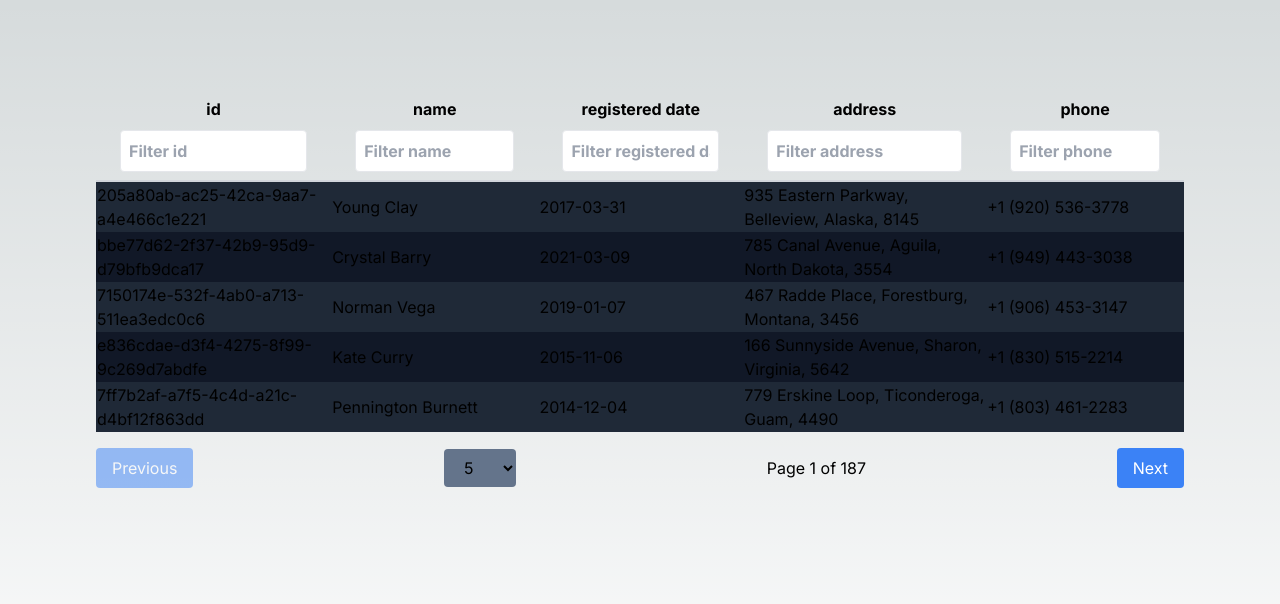
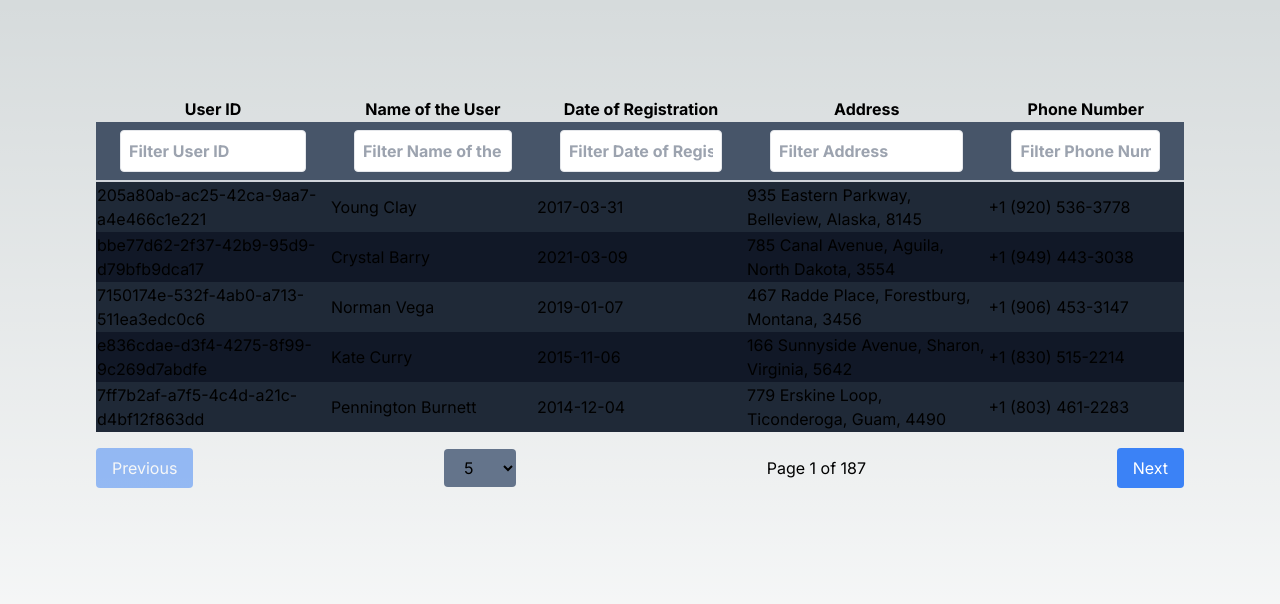
Before and after one commit to alireza107/exploria-task, a Next.js app: page / in a window 1280 px wide. Shown: the top 604 px of the page. Built offline with nearby package versions, Linux system fonts and the light colour scheme.

Commit message:
feat(comp): add regex support, add filter clear btn

```diff
--- a/src/app/page.tsx
+++ b/src/app/page.tsx
@@ -3,22 +3,22 @@ import { TableColDef } from '@/components/table/table.types';
 import { DATA } from '@/data/records';
 
 const tableCols: TableColDef[] = [
-  { field: 'id', headerName: 'id' },
+  { field: 'id', headerName: 'User ID' },
   {
     field: 'name',
-    headerName: 'name',
+    headerName: 'Name of the User',
   },
   {
     field: 'date',
-    headerName: 'registered date',
+    headerName: 'Date of Registration',
   },
   {
     field: 'address',
-    headerName: 'address',
+    headerName: 'Address',
   },
   {
     field: 'phone',
-    headerName: 'phone',
+    headerName: 'Phone Number',
   },
 ];
 
--- a/src/components/table/table.tsx
+++ b/src/components/table/table.tsx
@@ -1,7 +1,7 @@
 'use client';
 
+import './table.css';
 import { TableProps } from './table.types';
-import './table.css';
 import { useState } from 'react';
 import { usePagination } from './usePagination';
 import { useFilter } from './useFilter';
@@ -47,15 +47,51 @@ export const Table: React.FC<TableProps> = ({
             {columns.map((column) => (
               <th
                 key={`${column.field}-filter`}
-                className='px-6 py-2 border-b-2 border-gray-300'
+                className='px-6 py-2 border-b-2 border-gray-300 relative bg-slate-600'
               >
                 <input
                   type='text'
                   placeholder={`Filter ${column.headerName}`}
-                  value={filters[column.field] || ''}
-                  onChange={(e) => onFilterChange(column.field, e.target.value)}
+                  value={filters[column.field]?.toString() || ''}
+                  onChange={(e) => {
+                    const value = e.target.value;
+                    if (
+                      value.startsWith('/') &&
+                      value.endsWith('/') &&
+                      value.length > 1
+                    ) {
+                      onFilterChange(
+                        column.field,
+                        new RegExp(value.slice(1, -1), 'i')
+                      );
+                    } else {
+                      onFilterChange(column.field, value);
+                    }
+                  }}
                   className='p-2 border rounded w-full text-slate-950'
                 />
+                {filters[column.field] && (
+                  <button
+                    onClick={() => onFilterChange(column.field, '')}
+                    className='absolute bg-red-600 right-8 top-1/2 transform rounded
+                     -translate-y-1/2 text-gray-400 hover:text-gray-600 focus:outline-none'
+                  >
+                    <svg
+                      xmlns='http://www.w3.org/2000/svg'
+                      className='h-5 w-5'
+                      fill='none'
+                      viewBox='0 0 24 24'
+                      stroke='currentColor'
+                    >
+                      <path
+                        strokeLinecap='round'
+                        strokeLinejoin='round'
+                        strokeWidth={2}
+                        d='M6 18L18 6M6 6l12 12'
+                      />
+                    </svg>
+                  </button>
+                )}
               </th>
             ))}
           </tr>
--- a/src/components/table/useFilter.ts
+++ b/src/components/table/useFilter.ts
@@ -1,9 +1,11 @@
 import { useState } from 'react';
 
+type FilterValue = string | RegExp;
+
 export const useFilter = (initialData: any[]) => {
-  const [filters, setFilters] = useState<{ [key: string]: string }>({});
+  const [filters, setFilters] = useState<{ [key: string]: FilterValue }>({});
 
-  const onFilterChange = (columnKey: string, filterValue: string) => {
+  const onFilterChange = (columnKey: string, filterValue: FilterValue) => {
     setFilters({
       ...filters,
       [columnKey]: filterValue,
@@ -11,12 +13,20 @@ export const useFilter = (initialData: any[]) => {
   };
 
   const filteredData = initialData.filter((item) => {
-    return Object.keys(filters).every((key) =>
-      item[key]
-        .toString()
-        .toLowerCase()
-        .includes(filters[key]?.toLowerCase() || '')
-    );
+    return Object.keys(filters).every((key) => {
+      const filterValue = filters[key];
+      const itemValue = item[key]?.toString().toLowerCase();
+
+      if (typeof filterValue === 'string') {
+        return itemValue.includes(filterValue.toLowerCase());
+      }
+
+      if (filterValue instanceof RegExp) {
+        return filterValue.test(itemValue);
+      }
+
+      return true;
+    });
   });
 
   return { filteredData, onFilterChange, filters };
```
